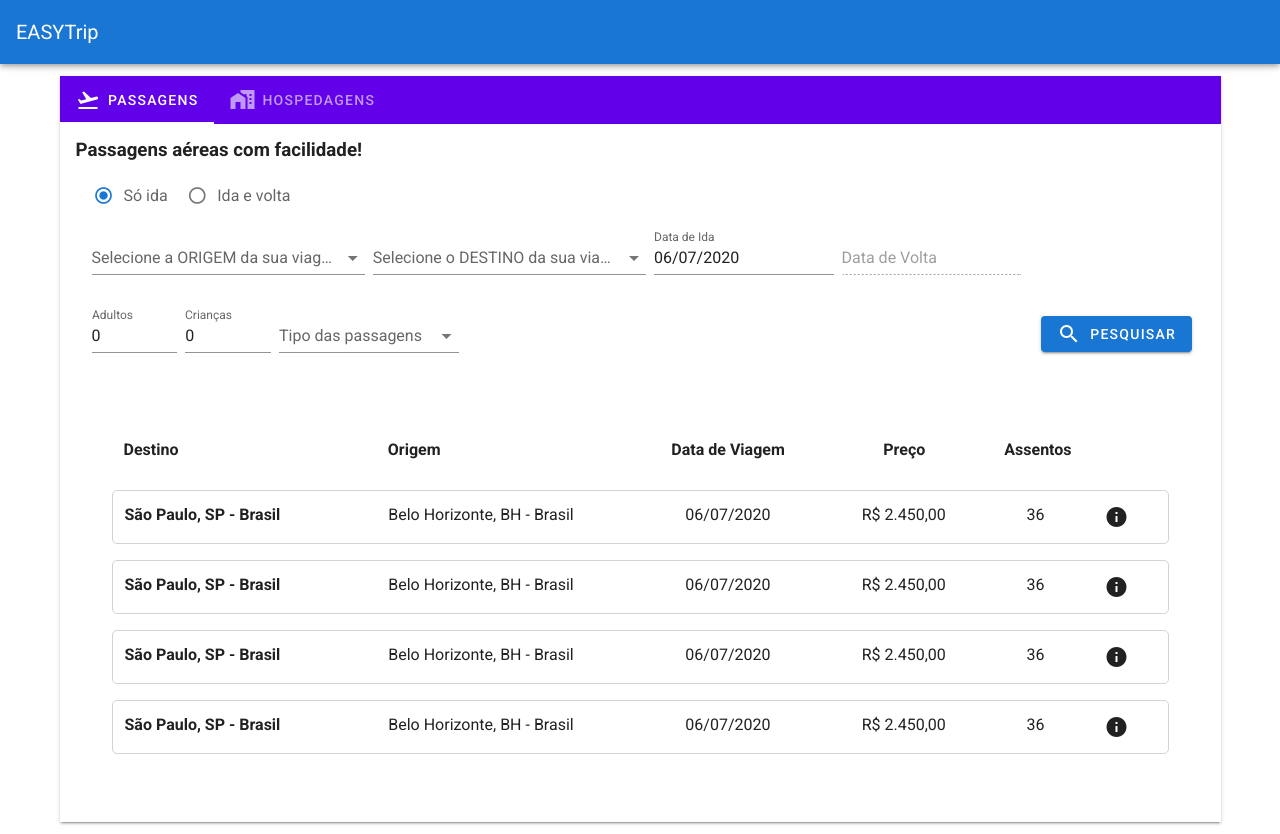
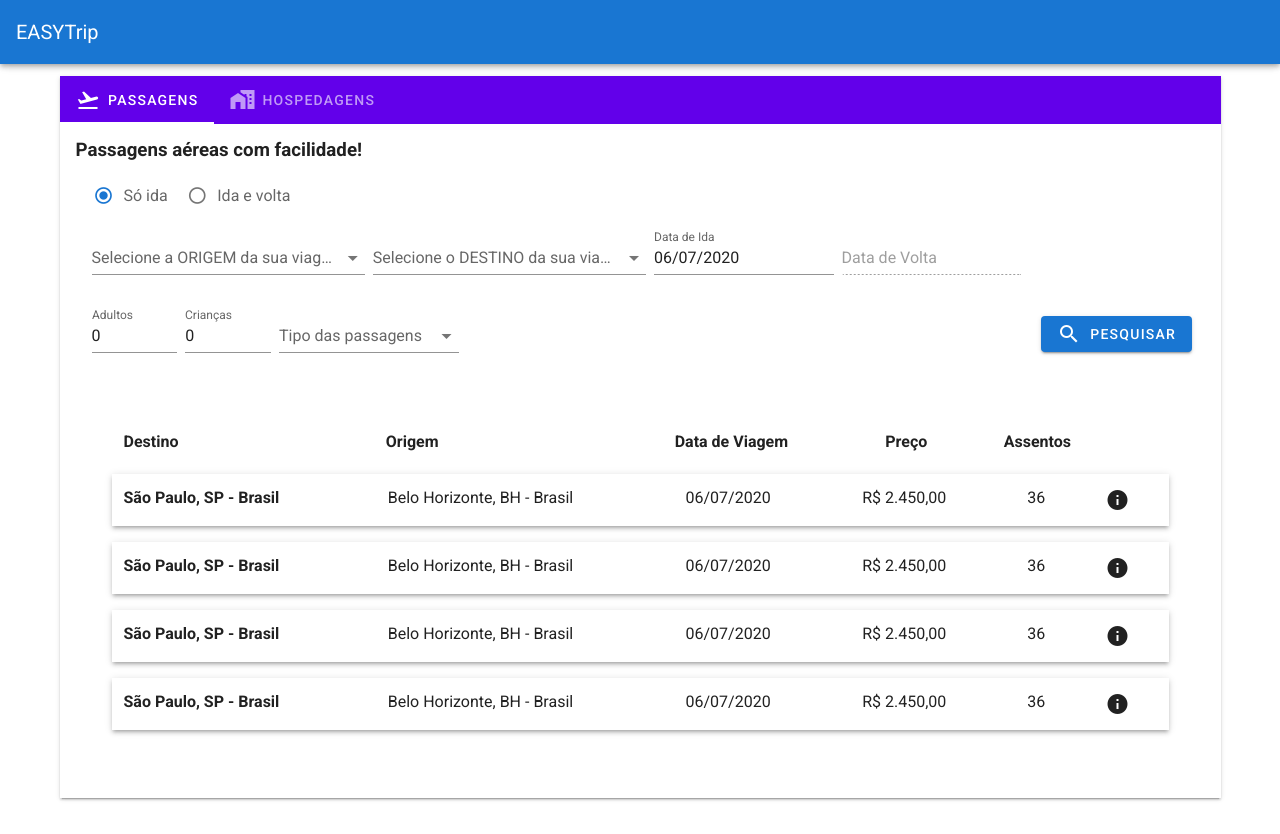
Before and after one commit to heitorfigueira/easy-trip, a Vue app in the folder easy-trip/: page / in a window 1280 px wide. After the commit the page ends 810 px from the top, so only its background shows below. Built offline with nearby package versions, Linux system fonts and the light colour scheme; what vue-resource would draw is missing.

Commit message:
se vc ta lendo isso vc é gay

```diff
--- a/easy-trip/src/components/pages/components/Passagens.vue
+++ b/easy-trip/src/components/pages/components/Passagens.vue
@@ -88,7 +88,7 @@
       </v-row>
     </v-container>
     <v-container class="px-3 pt-3 mt-5 my-10">
-      <v-row class="font-weight-bold mx-10 my-2">
+      <v-row class="font-weight-bold mx-10 my-2 pl-2" dense>
         <v-col cols="3">
           Destino
         </v-col>
@@ -107,8 +107,7 @@
         <v-col  cols="1"></v-col>
       </v-row>
       <v-row v-for="(passagem, index) in passagensFiltradas" :key="'passagem' + index"
-        style="border: 1px solid lightgrey; border-radius: 5px;"
-        class="mx-10 my-4">
+        class="mx-10 my-4 elevation-3">
         <v-col cols="3" class="font-weight-bold">
           {{ passagem.destino }}
         </v-col>
```
